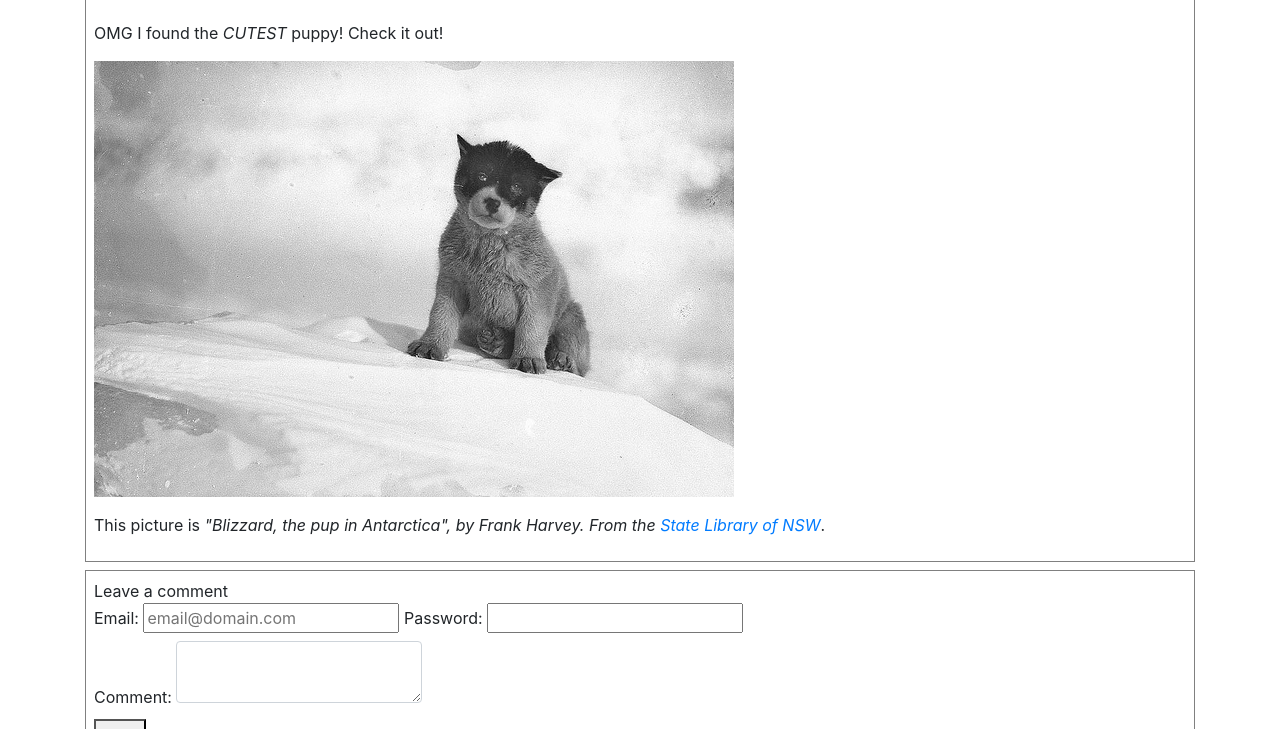
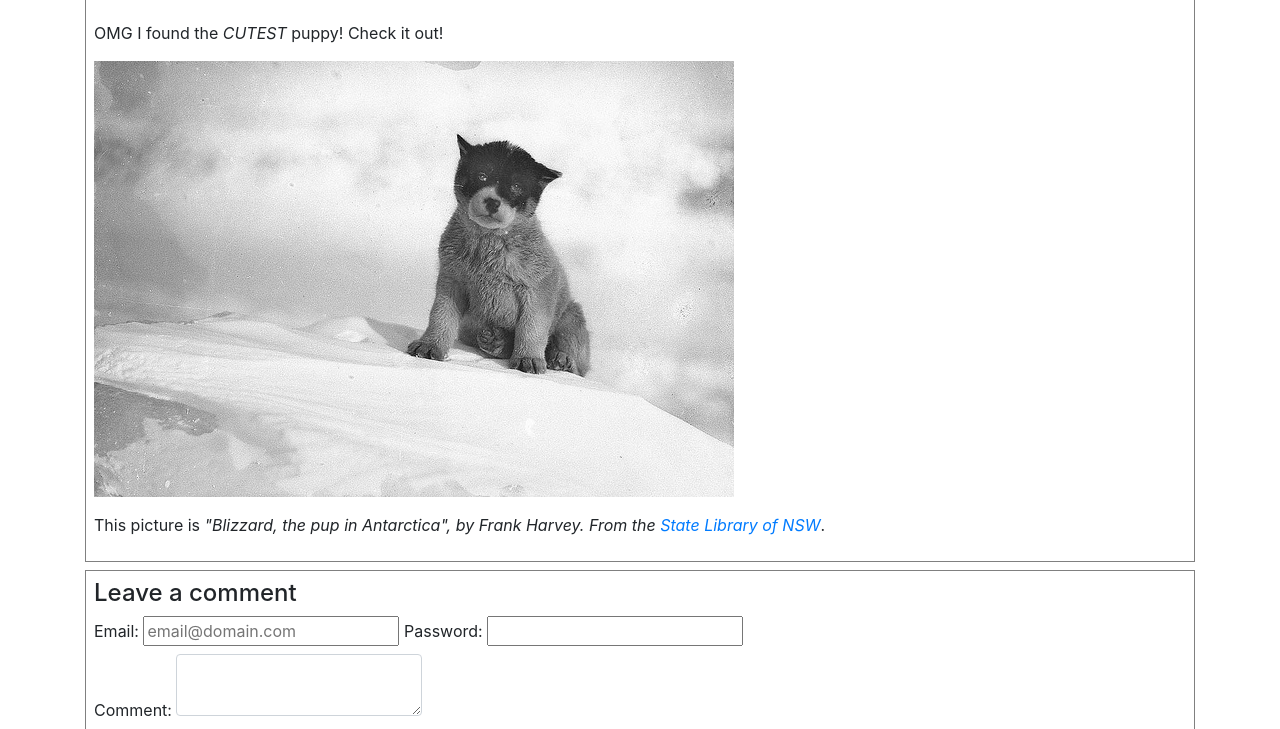
Before and after one commit to info340a-wi24/problem-set-02-Saltyflounder, a website: page problem-a/index.html in a window 1280 px wide. Shown: the part 216-945 px from the top of the page. Drawn offline with nearby package versions, Linux system fonts and the light colour scheme.

Commit message:
h2 fixed

```diff
--- a/problem-a/index.html
+++ b/problem-a/index.html
@@ -33,7 +33,7 @@
     <section>
     <!-- Comment Form -->
       <form>
-        <h2.text-small>Leave a comment</h2.text-small>
+        <h2 class="text-small">Leave a comment</h2>
         <div>
           Email: <label for="email_input"><input type="email" id="email_input" name="email" placeholder="email@domain.com"></label>
           Password: <label for="password_input"><input type="password" id="password_input" name="password"></label>
```
